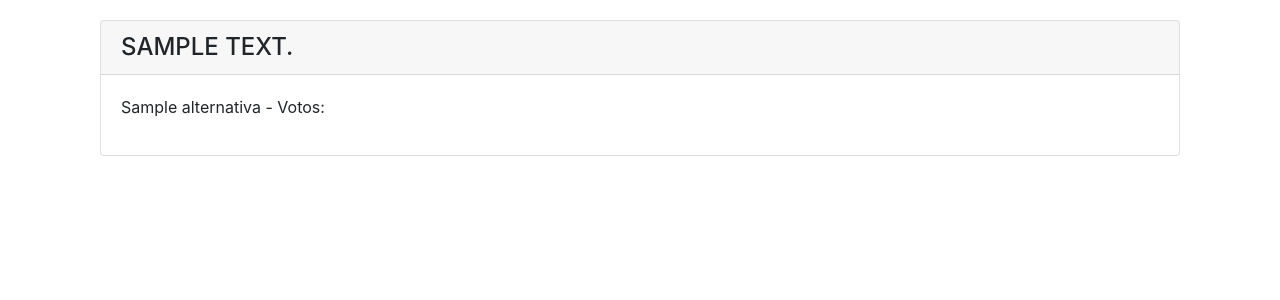
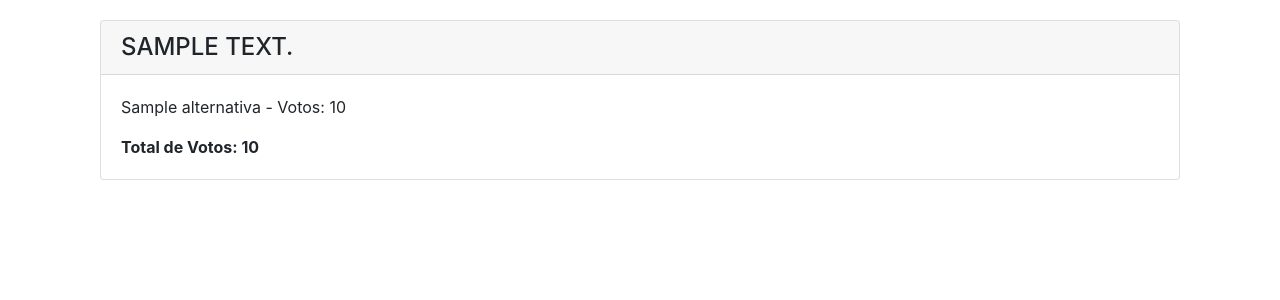
Before and after one commit to higorgustavo/natal-avaliacoes, a Django app: page /enquete/1/resultado in a window 1280 px wide. Shown: the part 56-356 px from the top of the page. Run offline with Django 3.2, Linux system fonts and the light colour scheme; tables that the repository leaves empty hold one stand-in row (values such as "Sample post"); some libraries are stand-ins or nearby versions.

Commit message:
Add templatetags resultados de votação

```diff
--- a/avaliacoes/templates/resultado/resultado_enquete.html
+++ b/avaliacoes/templates/resultado/resultado_enquete.html
@@ -1,5 +1,6 @@
 {% extends 'base.html' %}
 {% load widget_tweaks %}
+{% load my_tags %}
 
 {% block titulo %} Resultado - {{ enquete.enquete_texto }} {% endblock %}
 
@@ -13,8 +14,9 @@
             <h4 class="card-header">{{ enquete.enquete_texto|upper }}</h4>
             <div class="card-body">
                 {% for alternativa in alternativas %}
-                    <p>{{ alternativa.nome_alternativa }} - Votos: </p>
+                    <p>{{ alternativa.nome_alternativa }} - Votos: {{ alternativa.id|total_votos_alternativa }}</p>
                 {% endfor %}
+                <strong>Total de Votos: {{ enquete.id|total_votos }}</strong>
             </div>
         </div>
     </div>
--- /dev/null
+++ b/avaliacoes/templatetags/my_tags.py
@@ -0,0 +1,18 @@
+from django import template
+from avaliacoes.models import Voto
+
+register = template.Library()
+
+
+@register.filter(name="total_votos")
+def total_votos(value):
+    votos = Voto.objects.filter(alternativa__enquete=value)
+    total = sum(votos.values_list('quant_votos', flat=True))
+    return total
+
+
+@register.filter(name="total_votos_alternativa")
+def total_votos_alternativa(value):
+    votos = Voto.objects.filter(alternativa_id=value)
+    total = sum(votos.values_list('quant_votos', flat=True))
+    return total
```
Also changed, not shown: avaliacoes/migrations/0001_initial.py (added), avaliacoes/templatetags/__init__.py (added).
